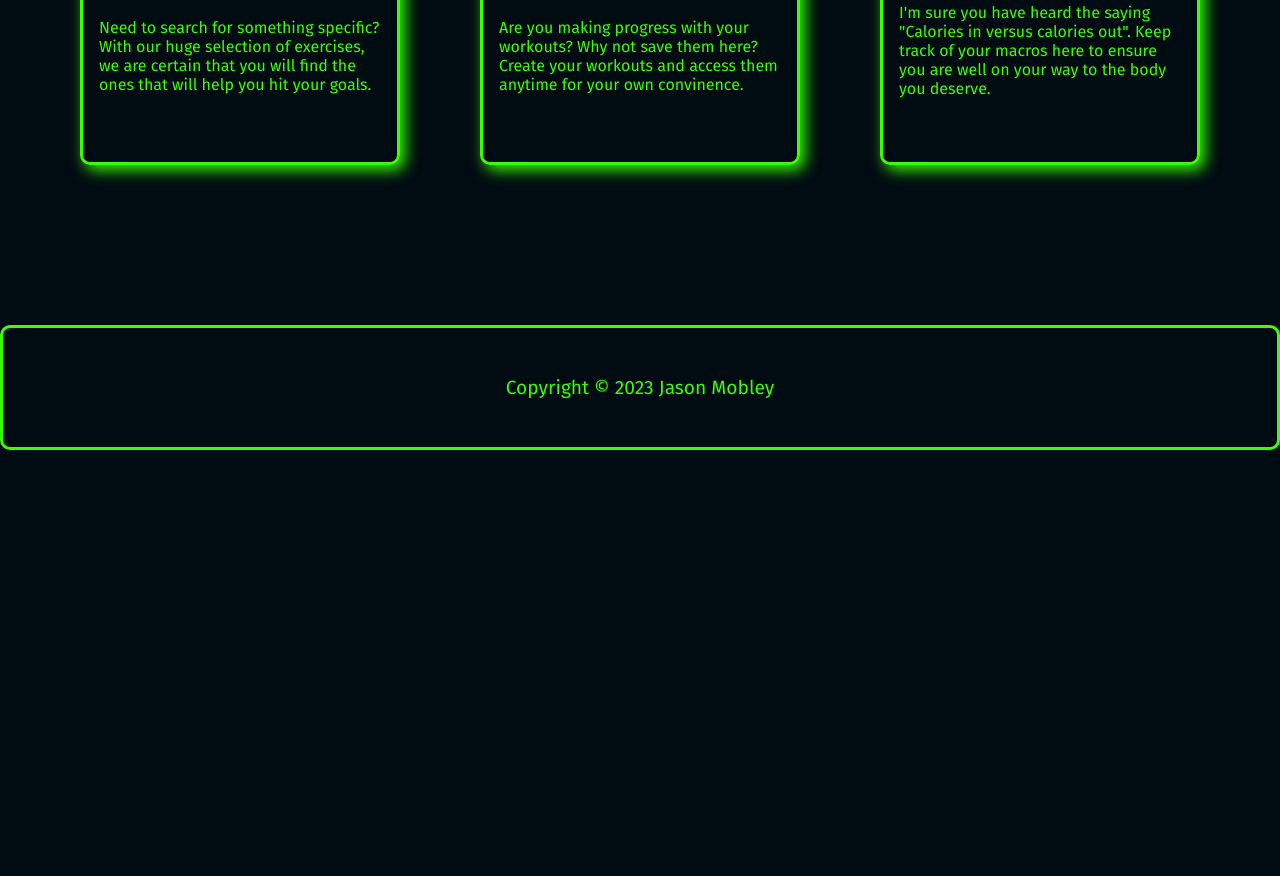
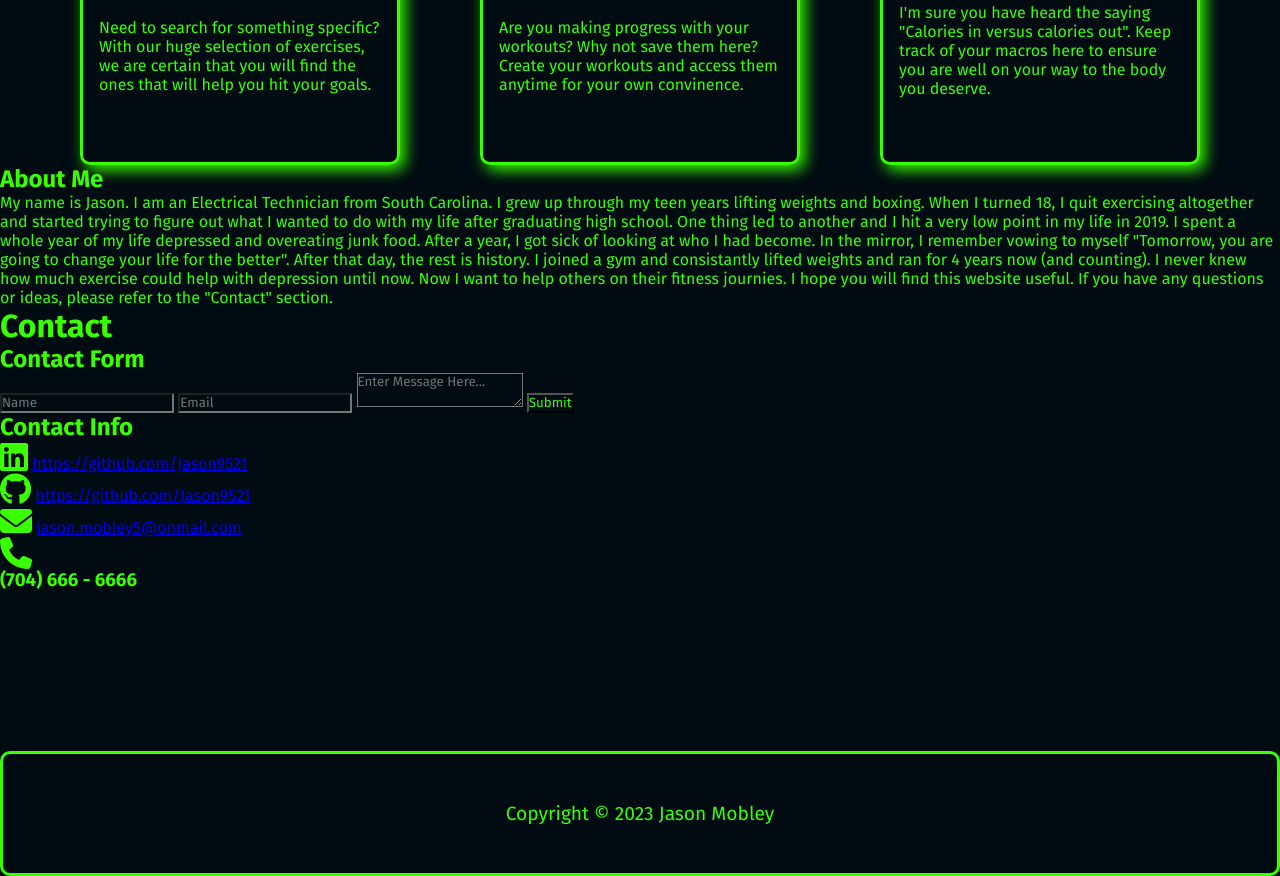
Before and after one commit to Jason9521/jayfit-fitness-personal-project, a website built with webpack: page dist/index.html in a window 1280 px wide. Shown: the part 1375-2251 px from the top of the page. Before the commit the page ends 1825 px from the top, so only its background shows below. Built offline with nearby package versions, Linux system fonts and the light colour scheme.

Commit message:
Added jump tags

```diff
--- a/dist/index.html
+++ b/dist/index.html
@@ -13,25 +13,35 @@
 
 <body class="bg-primary">
 
+<!-- Page Top -->
+
     <header class="navbar bg-primary">
-        <h1 class="page-title color-primary">JayFit Fitness</h1>
+        <a href="./index.html" class="page-title color-primary">JayFit Fitness</a>
         <i id="openMenu" class="fa-solid fa-bars fa-xl color-primary"></i>
     </header>
 
     <nav class="dropdown bg-primary" id="dropDown">
+        <a href="#siteInfo" class="option-btn color-primary">What We Offer</a>
+        <a href="#aboutMe" class="option-btn color-primary">About Me</a>
+        <a href="#contactInfo" class="option-btn color-primary">Contact</a>
+        <a href="#heroImg" class="option-btn color-primary">Back To Top</a>
         <a href="./exercises.html" class="option-btn color-primary">Search Exercises</a>
         <a href="./workouts.html" class="option-btn color-primary">Create Workout</a>
         <a href="./macros.html" class="option-btn color-primary">Track Macros</a>
     </nav>
 
+<!-- Hero -->
+
     <section class="hero">
-        <img class="hero-img" src="ad490fc8acec16e5d41a.jpg" alt="">
+        <img id="heroImg" class="hero-img" src="ad490fc8acec16e5d41a.jpg" alt="">
         <span class="hero-text">Keep Moving Forward</span>
     </section>
 
+<!-- Site Info -->
+
     <section class="site-info">
 
-        <h1 class="color-primary">What We Offer</h1>
+        <h1 id="siteInfo" class="color-primary">What We Offer</h1>
 
         <div class="info-container">
 
@@ -56,6 +66,56 @@
 
     </section>
 
+<!-- About  -->
+
+    <section id="aboutMe" class="about">
+
+        <h1 class="color-primary">About Me</h1>
+
+        <div class="about-container">
+
+            <p class="color-primary">My name is Jason. I am an Electrical Technician from South Carolina. I grew up through my teen years lifting weights and boxing. When I turned 18, I quit exercising altogether and started trying to figure out what I wanted to do with my life after graduating high school. One thing led to another and I hit a very low point in my life in 2019. I spent a whole year of my life depressed and overeating junk food. After a year, I got sick of looking at who I had become. In the mirror, I remember vowing to myself "Tomorrow, you are going to change your life for the better". After that day, the rest is history. I joined a gym and consistantly lifted weights and ran for 4 years now (and counting). I never knew how much exercise could help with depression until now. Now I want to help others on their fitness journies. I hope you will find this website useful. If you have any questions or ideas, please refer to the "Contact" section.</p>
+
+        </div>
+
+    </section>
+
+<!-- Contact -->
+
+    <h1 id="contactInfo" class="contact-header color-primary">Contact</h1>
+
+    <section class="contact color-primary">
+
+        <form class="" action="">
+            <h1>Contact Form</h1>
+            <input class="bg-primary" type="text" name="Name" placeholder="Name" required>
+            <input class="bg-primary" type="email" name="Email" placeholder="Email" required>
+            <textarea class="bg-primary" name="Message" placeholder="Enter Message Here..." required></textarea>
+            <button class="color-primary bg-primary" type="submit">Submit</button>
+        </form>
+
+        <div class="contact-container">
+            <h1>Contact Info</h1>
+            <div>
+                <i class="fa-brands fa-linkedin fa-2x"></i>
+                <a href="https://github.com/Jason9521">https://github.com/Jason9521</a>
+            </div>
+            <div>
+                <i class="fa-brands fa-github fa-2x"></i>
+                <a href="https://github.com/Jason9521">https://github.com/Jason9521</a>
+            </div>
+            <div>
+                <i class="fa-solid fa-envelope fa-2x"></i>
+                <a href="mailto:jason.mobley5@onmail.com">jason.mobley5@onmail.com</a>
+            </div>
+            <div>
+                <i class="fa-solid fa-phone fa-2x"></i>
+                <h3>(704) 666 - 6666</h3>
+            </div>
+        </div>
+
+    </section>
+
     <footer>
         <span class="color-primary"> Copyright &copy; 2023 Jason Mobley </span>
     </footer>
```
